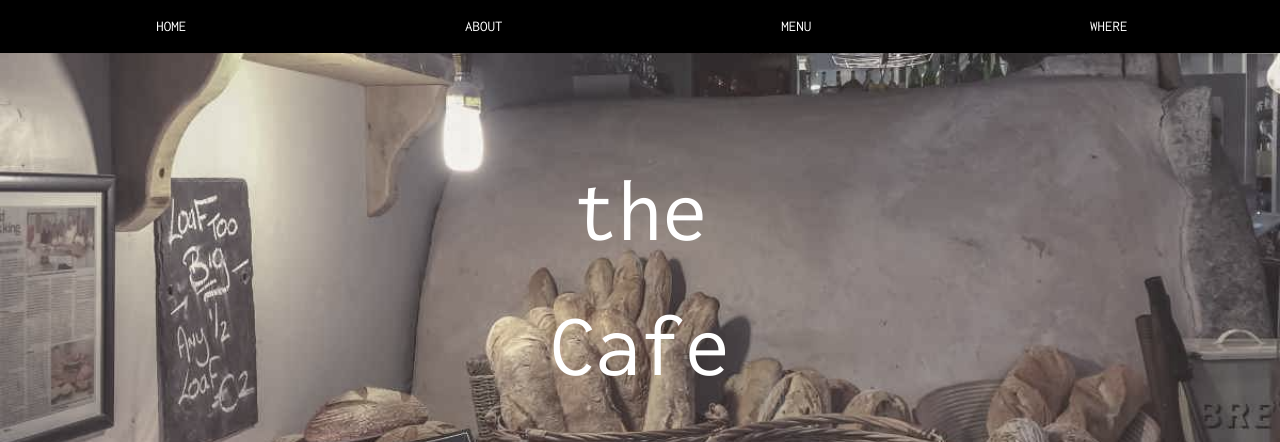
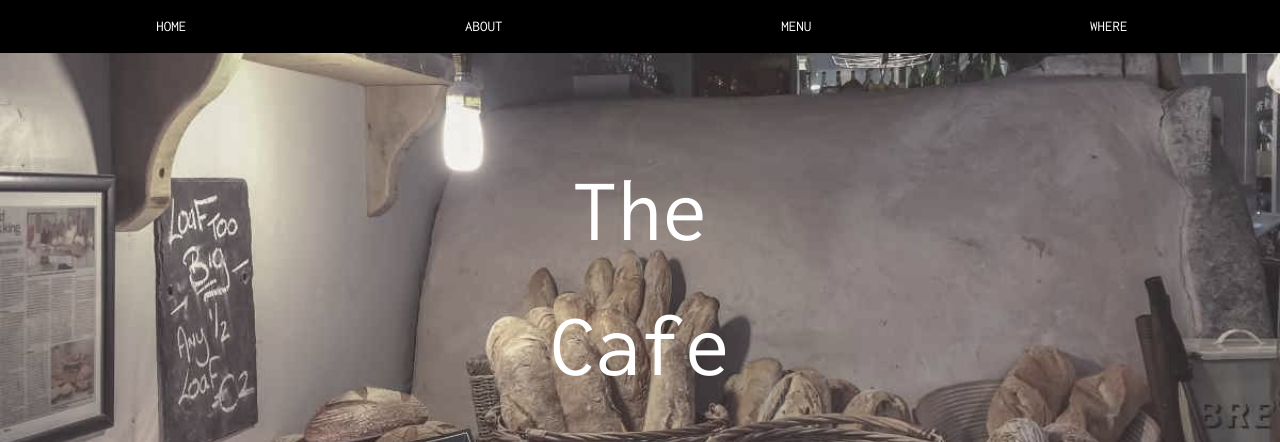
Before and after one commit to thuanphat611/The-Cafe, a React (Vite) app: page / in a window 1280 px wide. Shown: the top 442 px of the page. Built offline with nearby package versions, Linux system fonts and the light colour scheme.

Commit message:
refactor: rename the web

```diff
--- a/index.html
+++ b/index.html
@@ -4,7 +4,7 @@
     <meta charset="UTF-8" />
     <link rel="icon" type="image/svg+xml" href="/cafe.svg" />
     <meta name="viewport" content="width=device-width, initial-scale=1.0" />
-    <title>the Cafe</title>
+    <title>The Cafe</title>
   </head>
   <body>
     <div id="root"></div>
--- a/src/containers/Header/Header.tsx
+++ b/src/containers/Header/Header.tsx
@@ -2,7 +2,7 @@ export default function Header() {
   return (
     <header className="relative w-full h-[555.6px] min-h-[75%] grayscale-50 bg-center bg-cover bg-no-repeat bg-header-bg-image">
       <div className="w-[180px] absolute top-1/2 left-1/2 -translate-x-1/2 -translate-y-1/2 text-center">
-        <span className="text-center text-white text-[90px]">the Cafe</span>
+        <span className="text-center text-white text-[90px]">The Cafe</span>
       </div>
       <div className="hidden 600:block px-6 py-3 text-center absolute left-0 bottom-0">
         <span className="inline-block text-center px-2 bg-black text-white">
```
